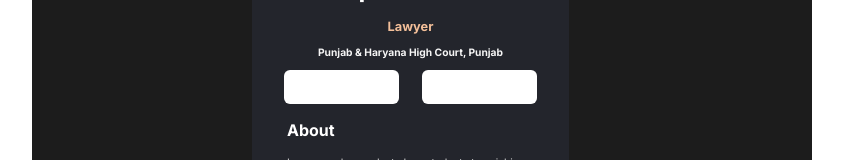
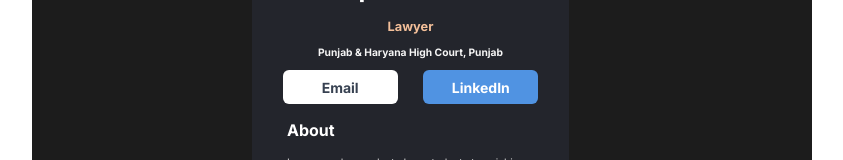
Before and after one commit to LadyDhaga/module-1-solo-project, a React (Create React App) app: page / in a window 1280 px wide. Shown: the part 486-646 px from the top of the page, without its empty margins (218-1061 px from the left). Built offline with nearby package versions, Linux system fonts and the light colour scheme.

Commit message:
some more improvements

```diff
--- a/src/MainContent.js
+++ b/src/MainContent.js
@@ -3,13 +3,12 @@
 
 export default function MainContent(){
     return (
-            <div className="cover">
+        <div className="cover">
+            <div>
                 <div className="content-container">
-
                     <div className="img-container">
-                        <img src="https://images.unsplash.com/photo-1638727295415-286409421143?ixlib=rb-4.0.3&ixid=MnwxMjA3fDB8MHxwaG90by1wYWdlfHx8fGVufDB8fHx8&auto=format&fit=crop&w=870&q=80" alt="logo"></img>
+                        <img src="https://images.unsplash.com/photo-1659087805683-394473f09b5b?ixlib=rb-4.0.3&ixid=MnwxMjA3fDB8MHxwaG90by1wYWdlfHx8fGVufDB8fHx8&auto=format&fit=crop&w=580&q=80" alt="logo"></img>
                     </div>
-
                     <div className="text-container">
                         <div className="name-work-place">
                             <h1>Manpreet Kumari</h1>
@@ -18,8 +17,8 @@
                         </div>
 
                         <div className="buttons">
-                            <button></button>
-                            <button></button>
+                            <button className="email" href=""> <label>Email</label></button>
+                            <button className="linkedin" onclick="location.href='http://www.example.com'" type="button">  <label>LinkedIn</label></button>
                         </div>
 
                         <div className="about-interests">
@@ -43,5 +42,6 @@
                         </footer>
                     </div>
             </div>
+            </div>
     );
 }
```
